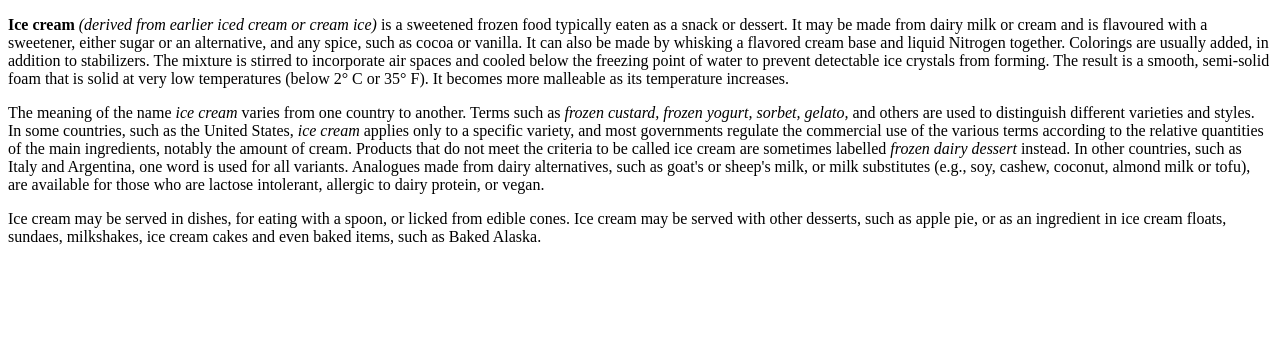
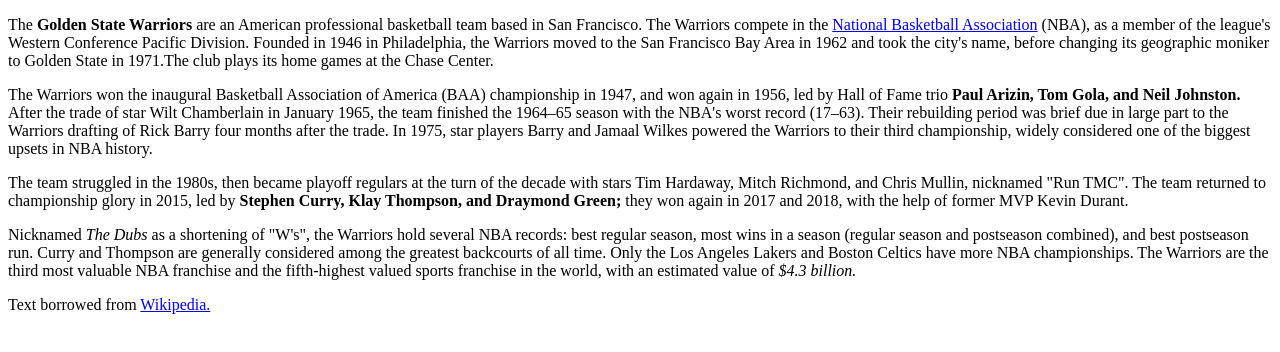
Before and after one commit to alisteralarva/alisteralarva.github.io, a plain HTML site: page index.html in a window 1280 px wide. Drawn offline with Linux system fonts and the light colour scheme.

Commit message:
Update index.html

```diff
--- a/index.html
+++ b/index.html
@@ -2,16 +2,20 @@
 <html lang="en">
 <head>
 	<meta charset="utf-8">
-	<link rel"canonical" href="https://en.wikipedia.org/wiki/Ice_cream">
-	<title="ICE CREAAAAAM">
+	<link rel"canonical" href="https://en.wikipedia.org/wiki/Golden_State_Warriors">
+	<title="WARRRRRIORRRRRRRS">
 </head>
 
 <body>
-<p><strong>Ice cream</strong> <em>(derived from earlier iced cream or cream ice)</em> is a sweetened frozen food typically eaten as a snack or dessert. It may be made from dairy milk or cream and is flavoured with a sweetener, either sugar or an alternative, and any spice, such as cocoa or vanilla. It can also be made by whisking a flavored cream base and liquid Nitrogen together. Colorings are usually added, in addition to stabilizers. The mixture is stirred to incorporate air spaces and cooled below the freezing point of water to prevent detectable ice crystals from forming. The result is a smooth, semi-solid foam that is solid at very low temperatures (below 2° <abbr aria-label="celcius">C</abbr> or 35° <abbr aria-label="fahrenheit">F</abbr>). It becomes more malleable as its temperature increases.</p>
+<p>The <strong>Golden State Warriors</strong> are an American professional basketball team based in San Francisco. The Warriors compete in the <a href="http://www.nba.com">National Basketball Association</a> (NBA), as a member of the league's Western Conference Pacific Division. Founded in 1946 in Philadelphia, the Warriors moved to the San Francisco Bay Area in 1962 and took the city's name, before changing its geographic moniker to Golden State in 1971.The club plays its home games at the Chase Center.</p>
 
-<p>The meaning of the name <em>ice cream</em> varies from one country to another. Terms such as <i class="variety">frozen custard,</i> <i class="variety">frozen yogurt,</i> <i class="variety">sorbet,</i> <i class="variety">gelato,</i> and others are used to distinguish different varieties and styles. In some countries, such as the United States, <i>ice cream</i> applies only to a specific variety, and most governments regulate the commercial use of the various terms according to the relative quantities of the main ingredients, notably the amount of cream. Products that do not meet the criteria to be called ice cream are sometimes labelled <em>frozen dairy dessert</em> instead. In other countries, such as Italy and Argentina, one word is used for all variants. Analogues made from dairy alternatives, such as goat's or sheep's milk, or milk substitutes (e.g., soy, cashew, coconut, almond milk or tofu), are available for those who are lactose intolerant, allergic to dairy protein, or vegan.</p>
+<p>The Warriors won the inaugural Basketball Association of America (BAA) championship in <time>1947,</time> and won again in <time>1956,</time> led by Hall of Fame trio <b class="Big3">Paul Arizin, Tom Gola, and Neil Johnston.</b> After the trade of star Wilt Chamberlain in <time>January 1965,</time> the team finished the 1964–65 season with the NBA's worst record (17–63). Their rebuilding period was brief due in large part to the Warriors drafting of Rick Barry four months after the trade. In <time>1975,</time> star players Barry and Jamaal Wilkes powered the Warriors to their third championship, widely considered one of the biggest upsets in NBA history.</p>
 
-<p>Ice cream may be served in dishes, for eating with a spoon, or licked from edible cones. Ice cream may be served with other desserts, such as apple pie, or as an ingredient in ice cream floats, sundaes, milkshakes, ice cream cakes and even baked items, such as Baked Alaska.<p>
+<p>The team struggled in the 1980s, then became playoff regulars at the turn of the decade with stars Tim Hardaway, Mitch Richmond, and Chris Mullin, nicknamed "Run TMC". The team returned to championship glory in 2015, led by <b class="Big3">Stephen Curry, Klay Thompson, and Draymond Green;</b> they won again in 2017 and 2018, with the help of former MVP Kevin Durant.</p>
+
+<p>Nicknamed <i>The Dubs</i> as a shortening of "W's", the Warriors hold several NBA records: best regular season, most wins in a season (regular season and postseason combined), and best postseason run. Curry and Thompson are generally considered among the greatest backcourts of all time. Only the Los Angeles Lakers and Boston Celtics have more NBA championships. The Warriors are the third most valuable NBA franchise and the <stong>fifth-highest</strong> valued sports franchise in the world, with an estimated value of <em>$4.3 billion.</em></p>
+
+Text borrowed from <a href="https://en.wikipedia.org/wiki/Golden_State_Warriors">Wikipedia.</a>
 </body>
 
 </html>
```
